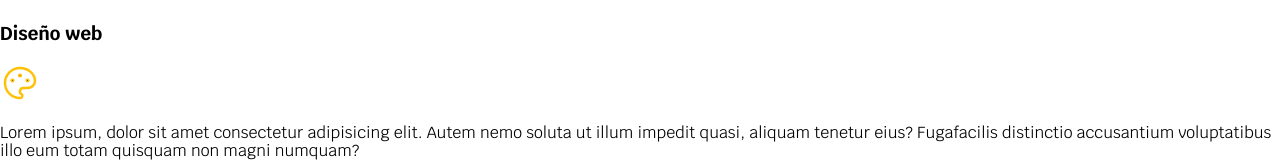
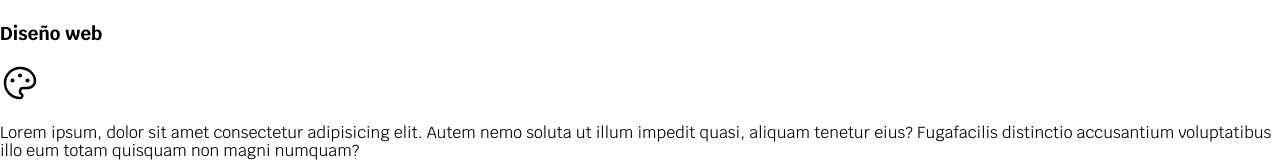
Before and after one commit to yesidL12/Desarrollo-web, a plain HTML site: page index.html in a window 1280 px wide. Shown: the part 391-553 px from the top of the page. Drawn offline with Linux system fonts and the light colour scheme.

Commit message:
arregle un icono

```diff
--- a/index.html
+++ b/index.html
@@ -55,13 +55,13 @@
         <h2>Mis servicios</h2>
         <section>
             <h3>Diseño web</h3>
-            <svg xmlns="http://www.w3.org/2000/svg" class="icon icon-tabler icon-tabler-palette" width="40" height="40" viewBox="0 0 24 24" stroke-width="1.5" stroke="#ffc107" fill="none" stroke-linecap="round" stroke-linejoin="round">
+            <svg xmlns="http://www.w3.org/2000/svg" class="icon icon-tabler icon-tabler-palette" width="40" height="40" viewBox="0 0 24 24" stroke-width="1.5" stroke="#000000" fill="none" stroke-linecap="round" stroke-linejoin="round">
                 <path stroke="none" d="M0 0h24v24H0z" fill="none"/>
                 <path d="M12 21a9 9 0 1 1 0 -18a9 8 0 0 1 9 8a4.5 4 0 0 1 -4.5 4h-2.5a2 2 0 0 0 -1 3.75a1.3 1.3 0 0 1 -1 2.25" />
                 <circle cx="7.5" cy="10.5" r=".5" fill="currentColor" />
                 <circle cx="12" cy="7.5" r=".5" fill="currentColor" />
                 <circle cx="16.5" cy="10.5" r=".5" fill="currentColor" />
-            </svg>
+              </svg>
             <!--para generar texto random se puede usar la tecnica "lorem  ipsum"-->
             <p>Lorem ipsum, dolor sit amet consectetur adipisicing elit. Autem nemo soluta ut illum impedit quasi, aliquam tenetur eius? Fugafacilis distinctio accusantium voluptatibus illo eum totam quisquam non magni numquam?</p>
         </section>
```
